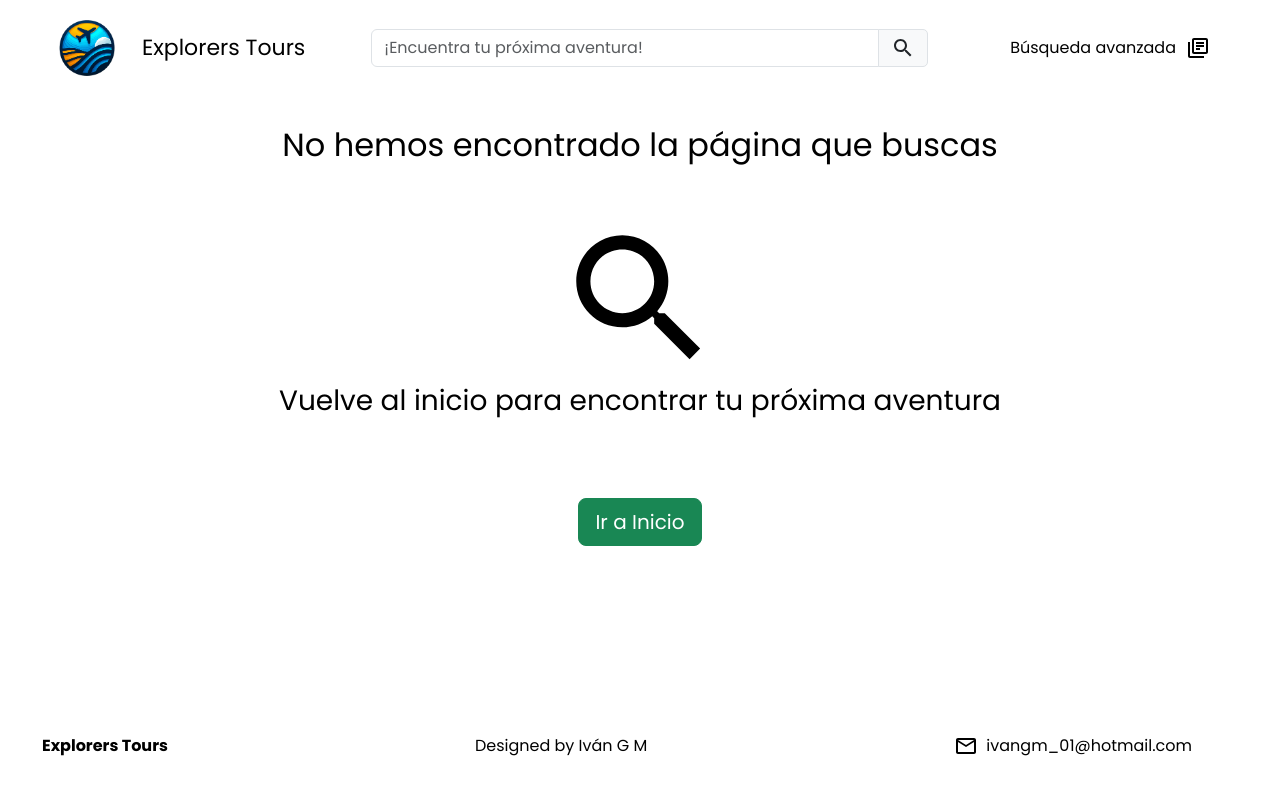
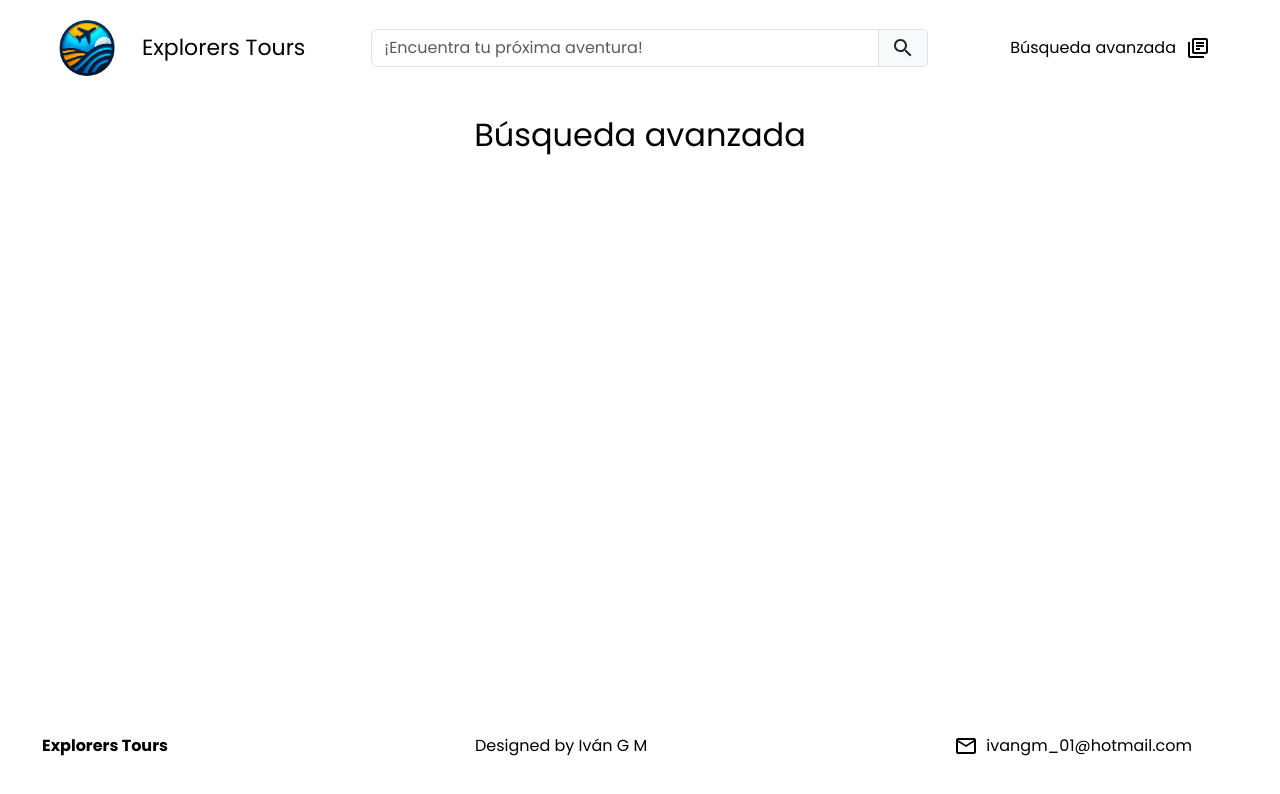
Before and after one commit to IV4NGM/frontend-tours, a React (Vite) app in the folder frontend-tours/: page /search in a window 1280 px wide. Shown: the top 794 px of the page. Built offline with nearby package versions, Linux system fonts and the light colour scheme; no server answers.

Commit message:
feat: Página búsqueda avanzada agregada

```diff
--- /dev/null
+++ b/frontend-tours/src/Pages/AdvancedSearch.jsx
@@ -0,0 +1,9 @@
+const AdvancedSearch = () => {
+  return (
+    <div className='page-container'>
+      <h2>Búsqueda avanzada</h2>
+    </div>
+  )
+}
+
+export default AdvancedSearch
--- a/frontend-tours/src/Routes/RoutesIndex.jsx
+++ b/frontend-tours/src/Routes/RoutesIndex.jsx
@@ -4,6 +4,7 @@ import Login from '@/Pages/Login'
 import TourInfo from '@/Pages/TourInfo'
 import PageNotFound from '@/Pages/PageNotFound'
 import About from '@/Pages/About'
+import AdvancedSearch from '@/Pages/AdvancedSearch'
 
 const RouterIndex = () => {
   return (
@@ -11,6 +12,7 @@ const RouterIndex = () => {
       <Route path='/' element={<Home />} />
       <Route path='/about-us' element={<About />} />
       <Route path='/tour/:id' element={<TourInfo />} />
+      <Route path='/search' element={<AdvancedSearch />} />
       <Route path='/login' element={<Login />} />
       <Route path='/*' element={<PageNotFound />} />
     </Routes>
```
